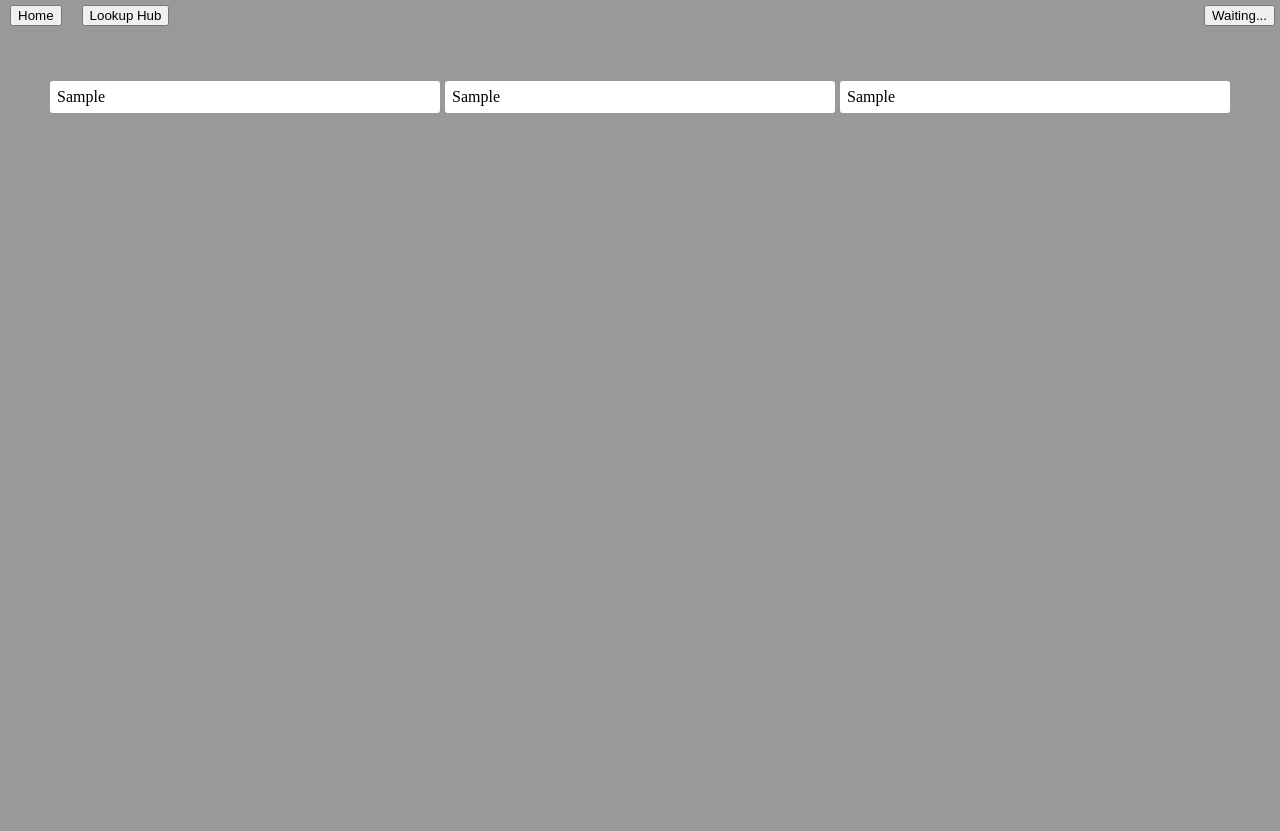
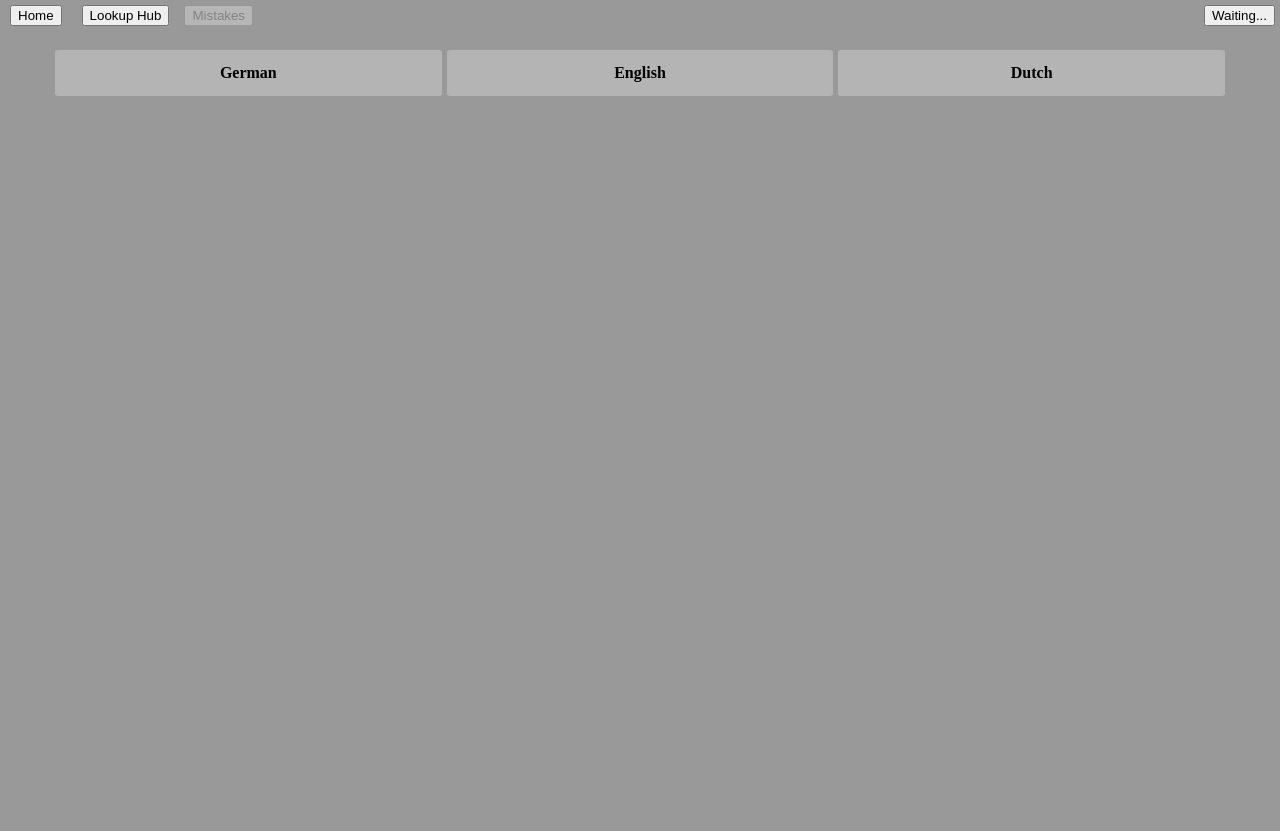
Before and after one commit to ay-bryson/lookup_hub, a Flask app: template lookup_hub/templates/hub.html in a window 1280 px wide. After the commit the page ends 96 px from the top, so only its background shows below. Run offline with Flask 2, Linux system fonts and the light colour scheme; the template is opened without the code that fills it: most values are stand-ins (such as "Sample title", 1, 10 or a date in 2020); parts of the project's set-up code (start-up, migrations or seed data) failed here and were passed over; some libraries are stand-ins or nearby versions.

Commit message:
Add new buttons (fontawesome) and fix layout

```diff
--- a/lookup_hub/static/style/hub.css
+++ b/lookup_hub/static/style/hub.css
@@ -2,34 +2,81 @@
 #hub-grid {
     display: grid;
     grid-gap: 5px;
-    grid-template-columns: 1fr 1fr 1fr;
+    grid-template-columns: auto 1fr 1fr 1fr auto;
     min-width: 900px;
-    max-width: 1400px;
+    max-width: 1500px;
     margin: auto;
+}
+
+.grid-elem {
+    border-radius: 3px;
+    min-height: 30px;
+}
+
+.hub-header {
+    padding: 14px;
+    text-align: center;
+    font-weight: bold;
+    background-color: rgb(180, 180, 180);
 }
 
 .hub-entry {
     padding: 7px;
     background-color: var(--off-white);
-    border-radius: 3px;
-    cursor: pointer;
-    min-height: 30px;
+    display: flex;
 }
 
-.hub-entry input {
-    width: 100%;
+.entry-comment {
+    margin-left: auto;
+    order: 2;
+    right: 0;
+    top: auto;
+    height: 20px;
+    width: 20px;
+    opacity: 50%;
+    /* background-color: indigo; */
 }
 
-.hub-entry.en {
-    grid-column: 1;
+.buttons-left {
+    grid-column: 1
 }
 
-.hub-entry.de {
+.buttons-right {
+    grid-column: 5
+}
+
+.buttons-left button, .buttons-right button {
+    height: 100%;
+    opacity: 0.5;
+}
+
+.buttons-left button:hover, .buttons-right button:hover {
+    opacity: 1;
+    cursor: pointer;
+}
+
+.dictionary-button:hover .fa-minus-square {
+    color: rgb(184, 0, 0);
+}
+
+.dictionary-button:hover .fa-plus-square {
+    color: green;
+}
+
+.dictionary-button:hover .fa-pen-square {
+    color: rgb(218, 185, 0);
+}
+
+.de {
     grid-column: 2;
 }
 
-.hub-entry.nl {
+.en {
     grid-column: 3;
+}
+
+.nl {
+    grid-column: 4;
 }
 
 .disconnected {
--- a/lookup_hub/static/style/main.css
+++ b/lookup_hub/static/style/main.css
@@ -7,6 +7,12 @@ body {
 }
 
 #navigator-div {
+    z-index: 9;
+    width: 100%;
+    position: fixed;
+}
+
+.button-row {
     display: flex;
     flex-direction: row;
 }
--- a/lookup_hub/templates/base.html
+++ b/lookup_hub/templates/base.html
@@ -7,11 +7,12 @@
     <script src="{{ url_for('static', filename='scripts/tools.js') }}"></script>
     <script src="{{ url_for('static', filename='lib/jquery-3.5.1.min.js') }}"></script>
     <script src="{{ url_for('static', filename='lib/socket.io.js') }}"></script>
+    <script src="https://kit.fontawesome.com/33027f249b.js" crossorigin="anonymous"></script>
     {% block scripts %} {% endblock %}
 </head>
 
 <body>
-    <div id="navigator-div">
+    <div id="navigator-div" class="button-row">
         <div>
             <a href="/">
                 <button>Home</button>
@@ -22,10 +23,10 @@
                 <button>Lookup Hub</button>
             </a>
         </div>
-        <!-- <a href="/mistakes">
+        <a href="/mistakes">
             <button disabled>Mistakes</button>
         </a>
-        <a href="/documents">
+        <!-- <a href="/documents">
             <button disabled>Documents</button>
         </a> -->
 
--- a/lookup_hub/templates/hub.html
+++ b/lookup_hub/templates/hub.html
@@ -7,6 +7,9 @@
 {% block scripts %}
     <script src="{{ url_for('static', filename='scripts/socket.js') }}"></script>
     <script src="{{ url_for('static', filename='scripts/dictionary.js') }}"></script>
+    <script>
+        var dictionaryJSONL = {{ dictionary|tojson }};
+    </script>
 {% endblock %}
 
 {% block right_buttons %}
@@ -16,44 +19,60 @@
 {% endblock %}
 
 {% block content %}
-    <!-- <div id="socket-status-container"> -->
-    <!-- </div> -->
+    <div id="popup-container">
+        <div id="edit-entry-grid">
+            <div class="edit-entry-header edit-entry-grid-elem header-de">
+                DE
+            </div>
+            <div class="edit-entry-header edit-entry-grid-elem header-en">
+                EN
+            </div>
+            <div class="edit-entry-header edit-entry-grid-elem header-nl">
+                NL
+            </div>
+
+            <div class="edit-entry-row edit-entry-grid-elem row-de">
+                <input type="text" name="text-de" id="text-de">
+            </div>
+            <div class="edit-entry-row edit-entry-grid-elem row-en">
+                <input type="text" name="text-en" id="text-en">
+            </div>
+            <div class="edit-entry-row edit-entry-grid-elem row-nl">
+                <input type="text" name="text-nl" id="text-nl">
+            </div>
+
+            <div class="edit-entry-row edit-entry-grid-elem row-de">
+                <textarea name="comment-de" id="comment-de" rows="10"></textarea>
+            </div>
+            <div class="edit-entry-row edit-entry-grid-elem row-en">
+                <textarea name="comment-en" id="comment-en" rows="10"></textarea>
+            </div>
+            <div class="edit-entry-row edit-entry-grid-elem row-nl">
+                <textarea name="comment-nl" id="comment-nl" rows="10"></textarea>
+            </div>
+
+            <div id="submit-entry-row" class="button-row">
+                <button id="submit-entry-button">Submit</button>
+                <button onclick="$('#popup-container').hide();">Cancel</button>
+            </div>
+        </div>
+    </div>
 
     <div id="hub-grid">
-        {% for entry in dictionary %}
-            <div class="hub-entry en"
-                onclick="createInput($(this).children()[0]);">
-                <div class="hub-entry-text"
-                    id="{{ entry.id }}-en"
-                    data-key="{{ entry.id }}"
-                    data-target-language="en">
-                    {% if entry.en != None %}
-                        {{ entry.en }}
-                    {% endif %}
-                </div>
+        <div class="grid-elem hub-header de">
+            <div class="hub-entry-text">
+                German
             </div>
-            <div class="hub-entry de"
-                onclick="createInput($(this).children()[0]);">
-                <div class="hub-entry-text"
-                    id="{{ entry.id }}-de"
-                    data-key="{{ entry.id }}"
-                    data-target-language="de">
-                    {% if entry.de != None %}
-                        {{ entry.de }}
-                    {% endif %}
-                </div>
+        </div>
+        <div class="grid-elem hub-header en">
+            <div class="hub-entry-text">
+                English
             </div>
-            <div class="hub-entry nl"
-                onclick="createInput($(this).children()[0]);">
-                <div class="hub-entry-text"
-                    id="{{ entry.id }}-nl"
-                    data-key="{{ entry.id }}"
-                    data-target-language="nl">
-                    {% if entry.nl != None %}
-                        {{ entry.nl }}
-                    {% endif %}
-                </div>
+        </div>
+        <div class="grid-elem hub-header nl">
+            <div class="hub-entry-text">
+                Dutch
             </div>
-        {% endfor %}
+        </div>
     </div>
 {% endblock %}
```
Also changed, not shown: other parts of lookup_hub/static/style/hub.css (+60 -0 lines).
